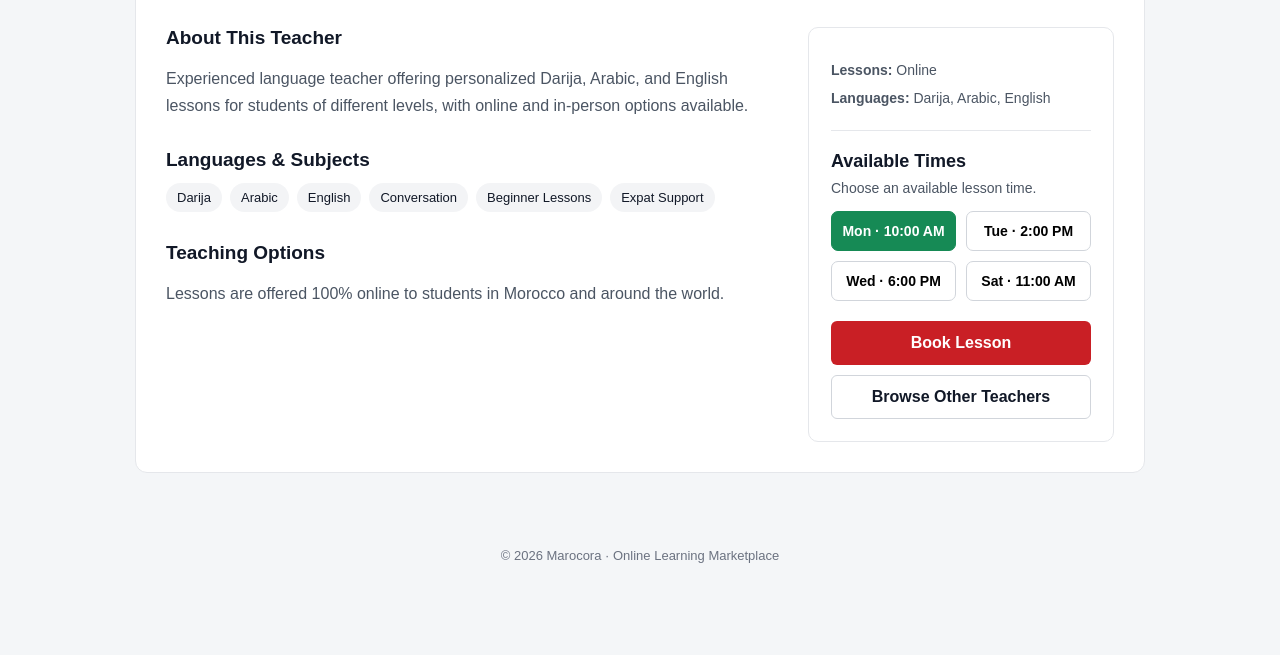
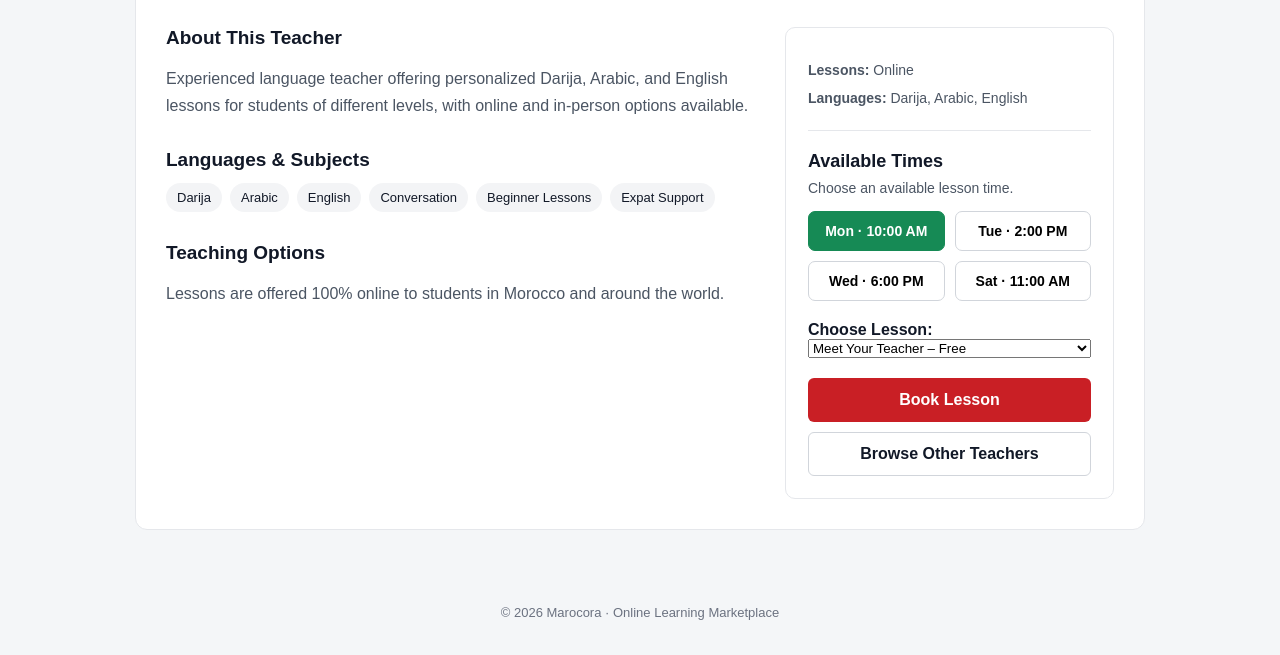
Before and after one commit to jeninmediahouse/marocora.github.io, a plain HTML site: page teacher-sample.html in a window 1280 px wide. Both pictures are taken after a click on the button "Mon · 10:00 AM". Shown: the part 272-927 px from the top of the page. Before the commit the page ends 870 px from the top, so only its background shows below. Drawn offline with Linux system fonts and the light colour scheme.

Commit message:
Pass selected lesson offering to booking

```diff
--- a/teacher-sample.html
+++ b/teacher-sample.html
@@ -344,6 +344,14 @@
             </button>
         </div>
     </div>
+<div>
+    <label for="offering-select"><strong>Choose Lesson:</strong></label>
+    <select id="offering-select">
+        <option value="discovery-30">Meet Your Teacher – Free</option>
+        <option value="darija-30">30-Minute Private Darija Lesson – 100 MAD</option>
+    </select>
+</div>
+
 
    <a href="#" class="button book-lesson-button" id="book-lesson-button" aria-disabled="true">
     Book Lesson
@@ -367,6 +375,7 @@
 <script>
 const timeSlots = document.querySelectorAll('.time-slot');
 const bookButton = document.getElementById('book-lesson-button');
+    const offeringSelect = document.getElementById('offering-select');
 
 timeSlots.forEach(slot => {
     slot.addEventListener('click', function() {
@@ -375,11 +384,13 @@ timeSlots.forEach(slot => {
 
         const selectedTime = this.textContent.trim();
 
-        bookButton.setAttribute(
-            'href',
-            'booking.html?teacher=sample-darija&time=' +
-            encodeURIComponent(selectedTime)
-        );
+       bookButton.setAttribute(
+    'href',
+    'booking.html?teacher=sample-darija&time=' +
+    encodeURIComponent(selectedTime) +
+    '&offering=' +
+    encodeURIComponent(offeringSelect.value)
+);
 
         bookButton.setAttribute('aria-disabled', 'false');
     });
```
